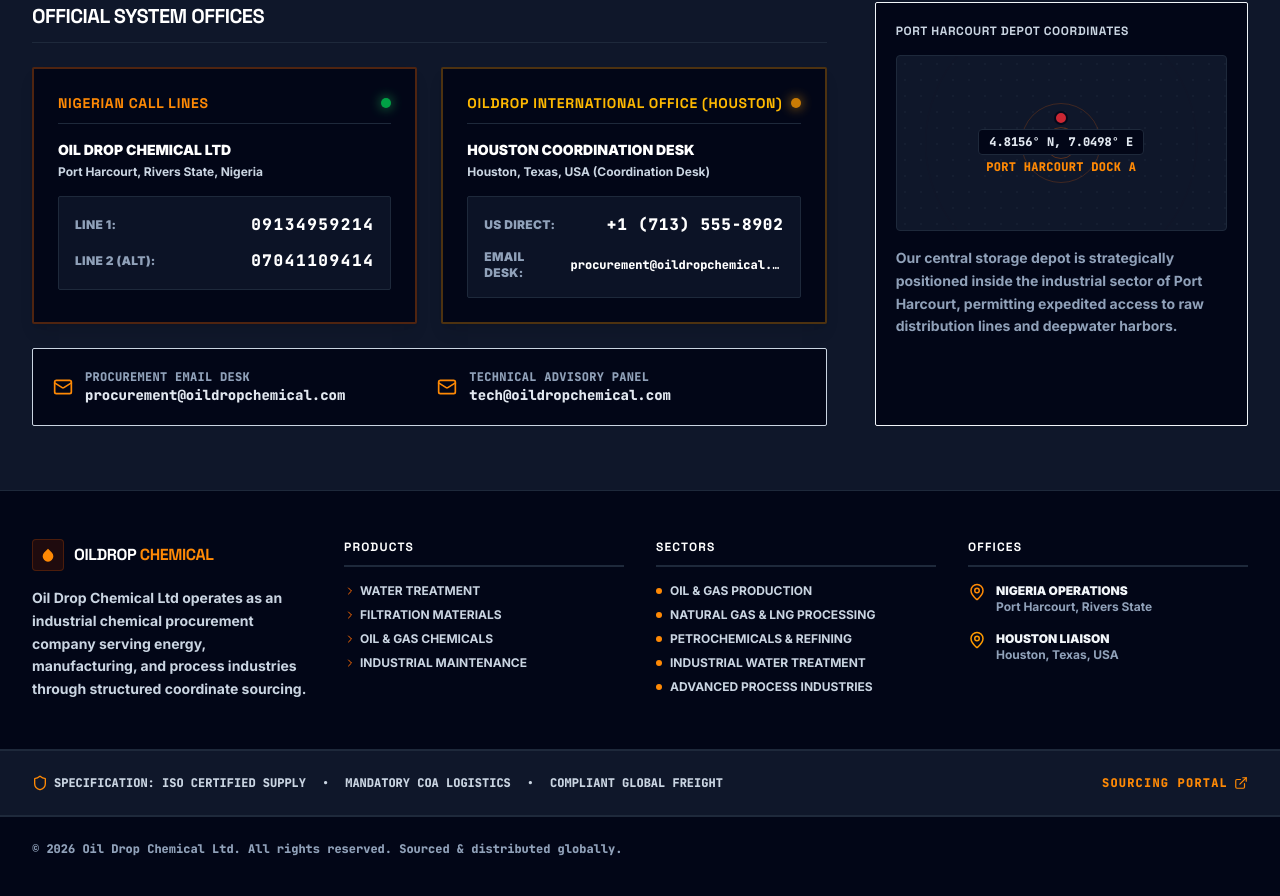
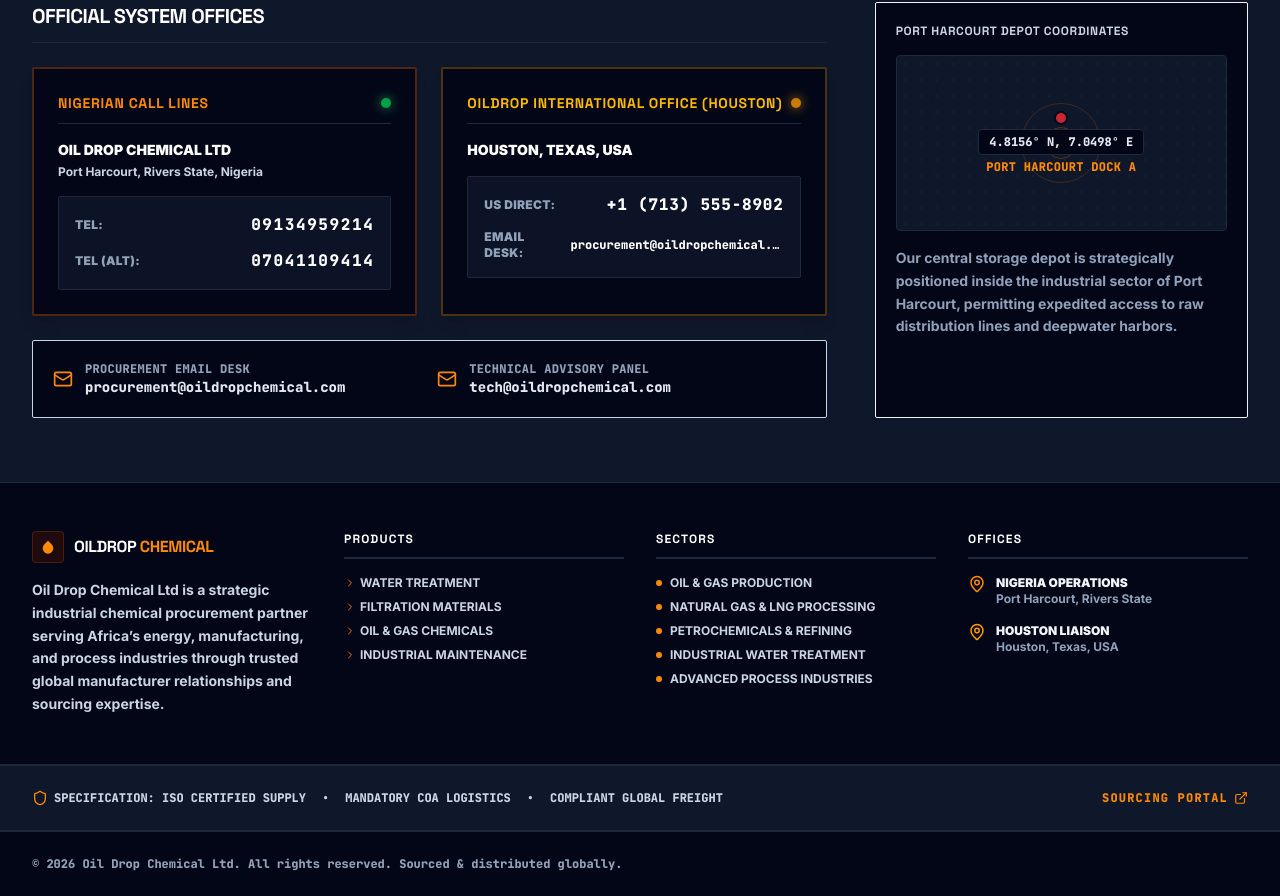
Before and after one commit to Donatusodoemenechinecheremchimobim/new, a React (Vite) app: page / in a window 1280 px wide. Shown: the part 3685-4581 px from the top of the page. Built offline with nearby package versions, Linux system fonts and the light colour scheme.

Commit message:
refactor: update contact labels and mission statement
Standardize contact labels in the UI and refine the company mission statement in the footer for improved clarity. Additionally, update the Houston office address data for accuracy.

```diff
--- a/src/App.tsx
+++ b/src/App.tsx
@@ -377,11 +377,11 @@
                 </div>
                 <div className="bg-slate-900/80 p-4 rounded-md border border-slate-800 space-y-3 mt-3">
                   <a href={`tel:${CONTACT_INFO.nigeriaOffice.phone}`} className="flex justify-between items-center group cursor-pointer">
-                    <span className="text-slate-400 text-xs font-black tracking-wide uppercase">LINE 1:</span>
+                    <span className="text-slate-400 text-xs font-black tracking-wide uppercase">TEL:</span>
                     <span className="text-base font-mono font-black text-white group-hover:text-cyan-400 transition-colors tracking-widest">{CONTACT_INFO.nigeriaOffice.phone}</span>
                   </a>
                   <a href={`tel:${CONTACT_INFO.nigeriaOffice.phone2}`} className="flex justify-between items-center group cursor-pointer">
-                    <span className="text-slate-400 text-xs font-black tracking-wide uppercase">LINE 2 (ALT):</span>
+                    <span className="text-slate-400 text-xs font-black tracking-wide uppercase">TEL (ALT):</span>
                     <span className="text-base font-mono font-black text-white group-hover:text-cyan-400 transition-colors tracking-widest">{CONTACT_INFO.nigeriaOffice.phone2}</span>
                   </a>
                 </div>
@@ -396,8 +396,7 @@
                   <span className="h-2.5 w-2.5 bg-amber-500 rounded-full animate-pulse shadow-[0_0_12px_#f59e0b]"></span>
                 </div>
                 <div className="space-y-1">
-                  <div className="text-sm uppercase font-black text-white">Houston Coordination Desk</div>
-                  <div className="text-xs text-slate-300 font-bold">{CONTACT_INFO.houstonOffice.address}</div>
+                  <div className="text-sm uppercase font-black text-white">Houston, Texas, USA</div>
                 </div>
                 <div className="bg-slate-900/80 p-4 rounded-md border border-slate-800 space-y-3 mt-3">
                   <a href={`tel:${CONTACT_INFO.houstonOffice.phone}`} className="flex justify-between items-center group cursor-pointer">
--- a/src/components/Footer.tsx
+++ b/src/components/Footer.tsx
@@ -26,7 +26,7 @@
             </span>
           </div>
           <p className="text-xs sm:text-sm font-bold leading-relaxed text-slate-300">
-            Oil Drop Chemical Ltd operates as an industrial chemical procurement company serving energy, manufacturing, and process industries through structured coordinate sourcing.
+            Oil Drop Chemical Ltd is a strategic industrial chemical procurement partner serving Africa’s energy, manufacturing, and process industries through trusted global manufacturer relationships and sourcing expertise.
           </p>
         </div>
 
--- a/src/data.ts
+++ b/src/data.ts
@@ -358,7 +358,7 @@
   },
   houstonOffice: {
     title: "OILDROP International Office (Houston)",
-    address: "Houston, Texas, USA (Coordination Desk)",
+    address: "Houston, Texas, USA",
     phone: "+1 (713) 555-8902",
     email: "procurement@oildropchemical.com"
   },
```
